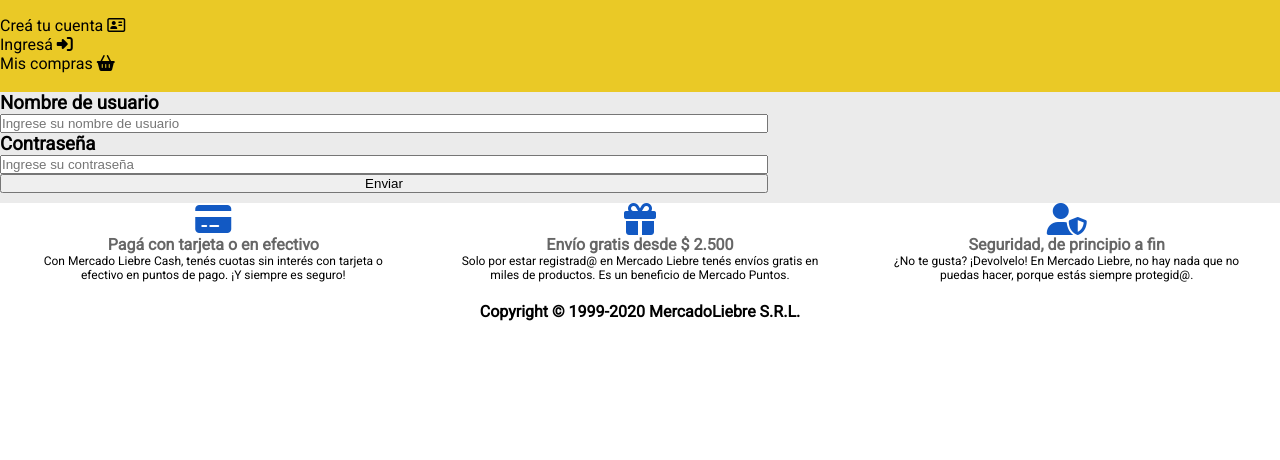
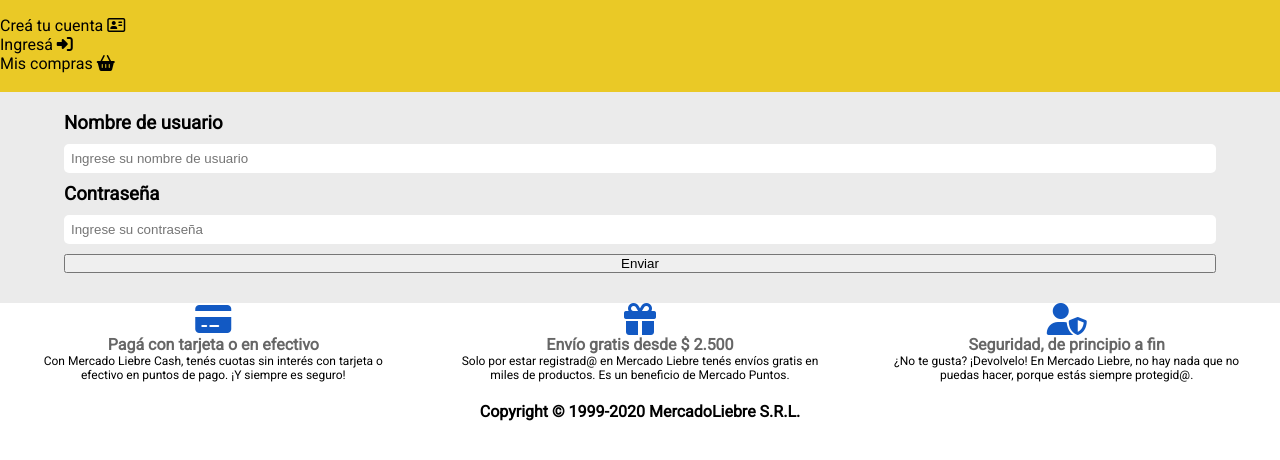
Before and after one commit to LX1478/Mercado_liebre, a website: page views/login.html in a window 1280 px wide. Shown: the part 176-636 px from the top of the page. Drawn offline with Linux system fonts and the light colour scheme.

Commit message:
Estilando el formulario

```diff
--- a/public/css/style.css
+++ b/public/css/style.css
@@ -220,10 +220,21 @@
 }
 
 form {
-    width: 60%;
+    width: 90%;
+    padding: 20px 0px;
+    margin: 0% 5%;
     display: flex;
     flex-direction: column;
-    justify-content: start;
+}
+
+form input {
+    margin: 10px 0px;
+    border:none;
+}
+
+form input[type=text], form input[type="password"], form input[type="date"]{
+    padding: 7px 7px;
+    border-radius: 5px;
 }
 
 .btn-enviar:hover {
@@ -232,10 +243,6 @@
 }
 
 @media (min-width: 361px){
-    /* main section article {
-        box-shadow: 0px 0px 10px rgb(100, 100, 100);
-    } */
-
     header ul {
         display: block;
     }
@@ -310,12 +317,3 @@
 Gris claro: #ebebeb;
 Verde: #39b54a;
 */
-
-
-/* p {
-    transition-property: all;
-    transition-duration: 21s;
-
-
-
-} */
```
